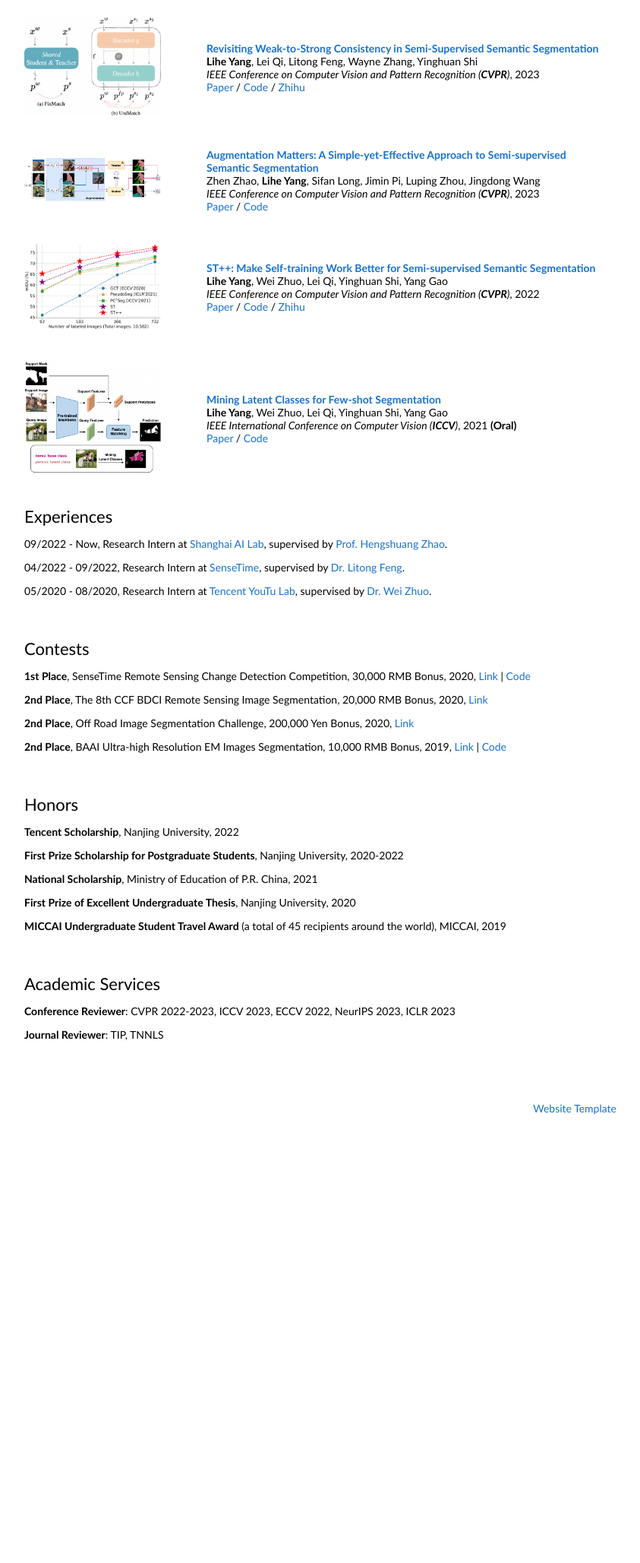
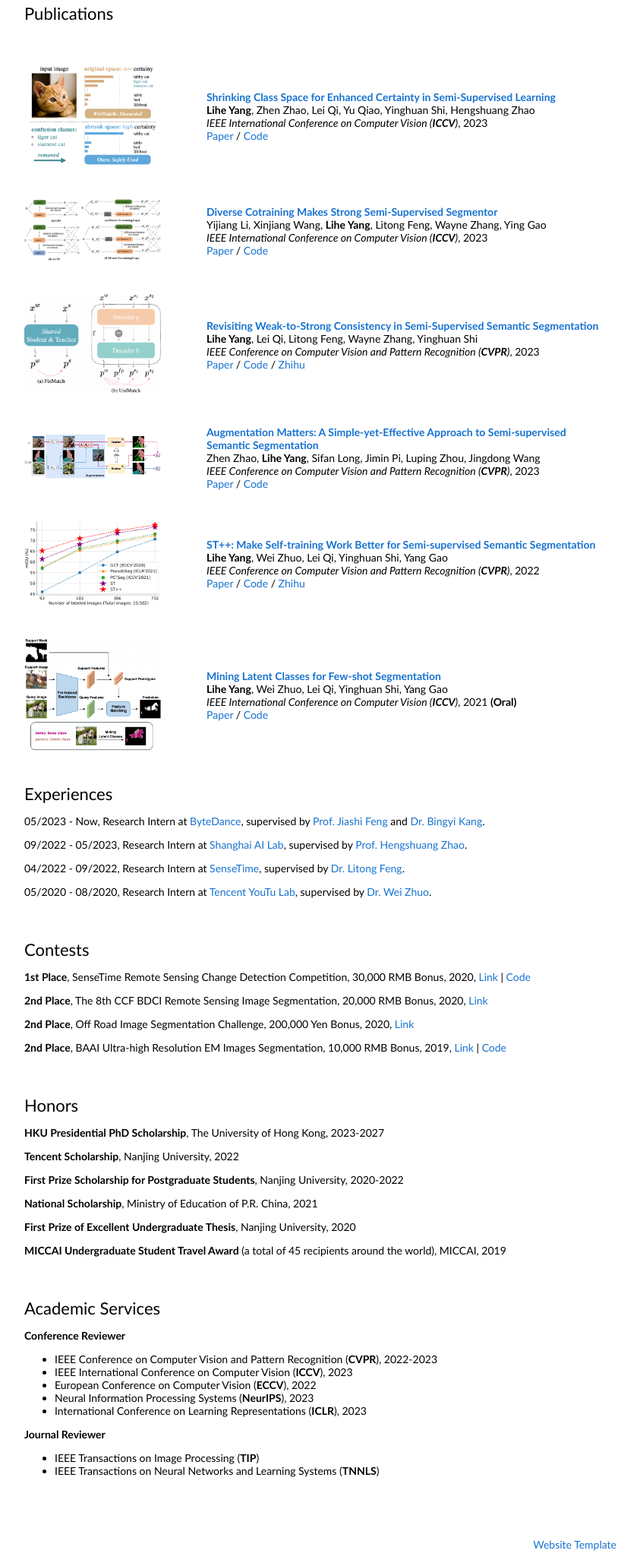
Before and after one commit to LiheYoung/LiheYoung.github.io, a plain HTML site: page index.html in a window 1280 px wide. Shown: the part 635-2692 px from the top of the page at 76% size, without its empty margins (228-1071 px from the left). Before the commit the page ends 2123 px from the top, so only its background shows below. Drawn offline with Linux system fonts and the light colour scheme.

Commit message:
Add files via upload

```diff
--- a/index.html
+++ b/index.html
@@ -31,9 +31,6 @@
                 <a href="https://github.com/LiheYoung">Github</a>
               </p>
             </td>
-            <!-- <td style="padding:2.5%;width:40%;max-width:40%">
-              <a href="images/daiyongxing.png"><img style="width:100%;max-width:100%" alt="profile photo" src="images/daiyongxing.png" class="hoverZoomLink"></a>
-            </td> -->
             <td style="padding:2.5%;width:40%;max-width:40%">
               <a href="images/LiheYang.jpg"><img style="width:80%;max-width:80%" alt="profile photo" src="images/LiheYang.png" class="hoverZoomLink"></a>
             </td>
@@ -43,6 +40,12 @@
           <tr>
           <td style="padding:20px;width:100%;vertical-align:middle">
             <heading>News</heading>
+            <p>
+              <strong>2023-07:</strong> Two papers on semi-supervised learning and semantic segmentation are accepted by ICCV 2023.
+            </p>
+            <p>
+              <strong>2023-05:</strong> I join <a href="https://www.bytedance.com/en">ByteDance</a> as a research intern.
+            </p>
 	          <p>
               <strong>2023-02:</strong> Two papers on semi-supervised semantic segmentation are accepted by CVPR 2023.
             </p>
@@ -53,7 +56,7 @@
               <strong>2022-09:</strong> I join <a href="https://www.shlab.org.cn/">Shanghai AI Lab</a> as a research intern.
             </p>
             <p>
-              <strong>2022-04:</strong> I join <a href="https://www.sensetime.com/cn">SenseTime</a> as a research intern.
+              <strong>2022-04:</strong> I join <a href="https://www.sensetime.com/en">SenseTime</a> as a research intern.
             </p>
             <p>
               <strong>2022-03:</strong> One paper on semi-supervised semantic segmentation is accepted by CVPR 2022.
@@ -62,7 +65,7 @@
               <strong>2021-10:</strong> I am awarded the National Scholarship.
             </p>
             <p>
-              <strong>2021-07:</strong> One paper on few-shot segmentation is accepted by ICCV 2021 as an oral presentation.
+              <strong>2021-07:</strong> One paper on few-shot segmentation is accepted by ICCV 2021 as an Oral presentation.
             </p>
 
           </td>
@@ -78,6 +81,42 @@
         </tr>
       </tbody></table>
       <table style="width:100%;border:0px;border-spacing:0px;border-collapse:separate;margin-right:auto;margin-left:auto;"><tbody>
+        <tr>
+          <td style="padding:20px;width:30%;vertical-align:middle">
+            <img src='images/shrinkmatch.png' alt="game" width="180" style="border-style: none">
+          </td>
+          <td style="padding:20px;width:70%;vertical-align:middle">
+            <a href="">
+              <papertitle>Shrinking Class Space for Enhanced Certainty in Semi-Supervised Learning</papertitle>
+            </a>
+            <br>
+            <strong>Lihe Yang</strong>, Zhen Zhao, Lei Qi, Yu Qiao, Yinghuan Shi, Hengshuang Zhao
+            <br>
+            <em>IEEE International Conference on Computer Vision (<b>ICCV</b>)</em>, 2023
+            <br>
+            <a href="">Paper</a> /
+            <a href="">Code</a>
+          </td>
+        </tr>
+
+        <tr>
+          <td style="padding:20px;width:30%;vertical-align:middle">
+            <img src='images/diverse_cotraining.png' alt="game" width="180" style="border-style: none">
+          </td>
+          <td style="padding:20px;width:70%;vertical-align:middle">
+            <a href="">
+              <papertitle>Diverse Cotraining Makes Strong Semi-Supervised Segmentor</papertitle>
+            </a>
+            <br>
+            Yijiang Li, Xinjiang Wang, <strong>Lihe Yang</strong>, Litong Feng, Wayne Zhang, Ying Gao
+            <br>
+            <em>IEEE International Conference on Computer Vision (<b>ICCV</b>)</em>, 2023
+            <br>
+            <a href="">Paper</a> /
+            <a href="">Code</a>
+          </td>
+        </tr>
+
         <tr>
           <td style="padding:20px;width:30%;vertical-align:middle">
             <img src='images/unimatch.png' alt="game" width="180" style="border-style: none">
@@ -159,10 +198,13 @@
             <td style="padding:20px;width:100%;vertical-align:middle">
               <heading>Experiences</heading>
               <p>
-                09/2022 - Now, Research Intern at <a href="https://www.shlab.org.cn/">Shanghai AI Lab</a>, supervised by <a href="https://hszhao.github.io/">Prof. Hengshuang Zhao</a>.
+                05/2023 - Now, Research Intern at <a href="https://www.bytedance.com/en">ByteDance</a>, supervised by <a href="https://sites.google.com/site/jshfeng/home">Prof. Jiashi Feng</a> and <a href="https://scholar.google.com/citations?user=NmHgX-wAAAAJ&hl=en">Dr. Bingyi Kang</a>.
               </p>
               <p>
-                04/2022 - 09/2022, Research Intern at <a href="https://www.sensetime.com/cn">SenseTime</a>, supervised by <a href="https://scholar.google.com/citations?user=PnNAAasAAAAJ">Dr. Litong Feng</a>.
+                09/2022 - 05/2023, Research Intern at <a href="https://www.shlab.org.cn/">Shanghai AI Lab</a>, supervised by <a href="https://hszhao.github.io/">Prof. Hengshuang Zhao</a>.
+              </p>
+              <p>
+                04/2022 - 09/2022, Research Intern at <a href="https://www.sensetime.com/en">SenseTime</a>, supervised by <a href="https://scholar.google.com/citations?user=PnNAAasAAAAJ">Dr. Litong Feng</a>.
               </p>
               <p>
                 05/2020 - 08/2020, Research Intern at <a href="https://open.youtu.qq.com/#/open">Tencent YouTu Lab</a>, supervised by <a href="https://scholar.google.com/citations?user=Q-UjnzEAAAAJ">Dr. Wei Zhuo</a>.
@@ -196,6 +238,9 @@
             <td style="padding:20px;width:100%;vertical-align:middle">
               <heading>Honors</heading>
               <p>
+                <b>HKU Presidential PhD Scholarship</b>, The University of Hong Kong, 2023-2027
+              </p>
+              <p>
                 <b>Tencent Scholarship</b>, Nanjing University, 2022
               </p>
               <p>
@@ -219,11 +264,23 @@
             <td style="padding:20px;width:100%;vertical-align:middle">
               <heading>Academic Services</heading>
               <p>
-                <strong>Conference Reviewer</strong>: CVPR 2022-2023, ICCV 2023, ECCV 2022, NeurIPS 2023, ICLR 2023</a>
+                <strong>Conference Reviewer</strong>
               </p>
+              <ul>
+                <li> IEEE Conference on Computer Vision and Pattern Recognition (<b>CVPR</b>), 2022-2023</li>
+                <li> IEEE International Conference on Computer Vision (<b>ICCV</b>), 2023</li>
+                <li> European Conference on Computer Vision (<b>ECCV</b>), 2022</li>
+                <li> Neural Information Processing Systems (<b>NeurIPS</b>), 2023</li>
+                <li> International Conference on Learning Representations (<b>ICLR</b>), 2023</li>
+              </ul>
+
               <p>
-                <strong>Journal Reviewer</strong>: TIP, TNNLS</a>
+                <strong>Journal Reviewer</strong>
               </p>
+              <ul>
+                <li> IEEE Transactions on Image Processing (<b>TIP</b>)</li>
+                <li> IEEE Transactions on Neural Networks and Learning Systems (<b>TNNLS</b>)</li>
+              </ul>
             </td>
           </tr>
         </tbody></table>
```
Also changed, not shown: images/diverse_cotraining.png (added), images/shrinkmatch.png (added).
